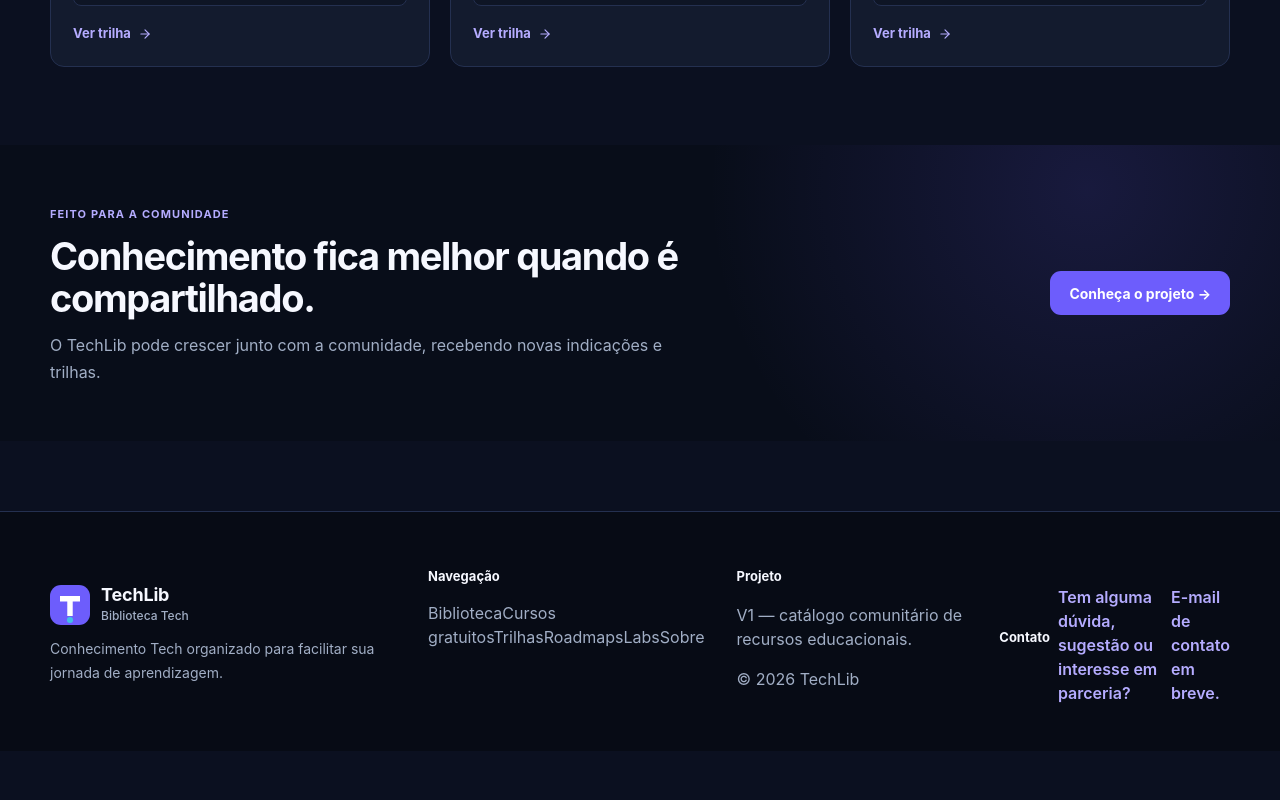
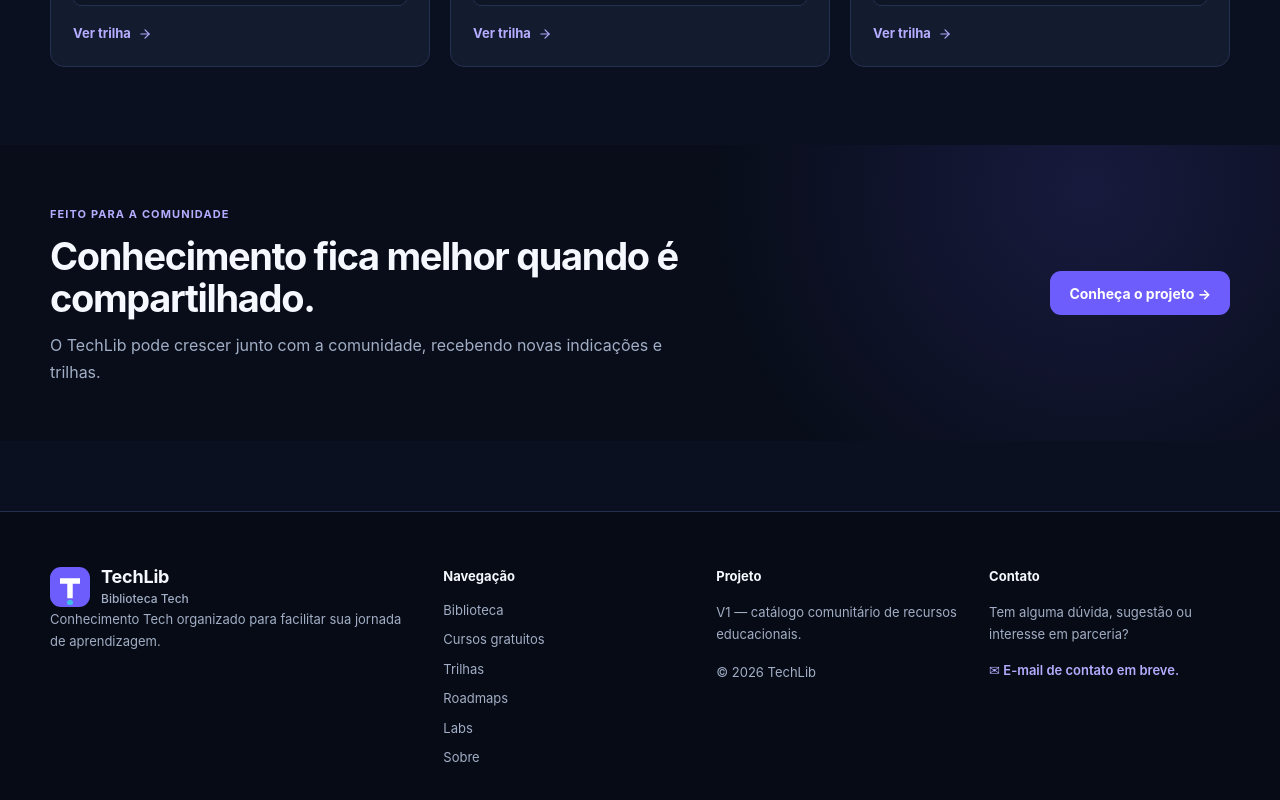
Before and after one commit to yukitelles0-blip/techlib, a React (Vite) app: page / in a window 1280 px wide. Shown: the part 2682-3482 px from the top of the page. Before the commit the page ends 3433 px from the top, so only its background shows below. Built offline with nearby package versions, Linux system fonts and the light colour scheme.

Commit message:
Refactor Footer component content and structure
Updated footer content and formatting for clarity.

```diff
--- a/src/components/Footer.jsx
+++ b/src/components/Footer.jsx
@@ -7,11 +7,10 @@ export default function Footer() {
     <footer className="site-footer">
       <div className="container footer-grid">
 
-        {/* Identidade do TechLib */}
-        <div className="footer-about">
+        {/* IDENTIDADE */}
+        <div className="footer-column">
           <Link className="brand footer-brand" to="/">
             <span className="brand-mark">T</span>
-
             <span>
               <strong>TechLib</strong>
               <small>Biblioteca Tech</small>
@@ -19,15 +18,14 @@ export default function Footer() {
           </Link>
 
           <p className="footer-text">
-            Conhecimento Tech organizado para facilitar
-            sua jornada de aprendizagem.
+            Conhecimento Tech organizado para facilitar sua jornada
+            de aprendizagem.
           </p>
         </div>
 
-        {/* Navegação */}
-        <div className="footer-navigation">
+        {/* NAVEGAÇÃO */}
+        <div className="footer-column">
           <h3>Navegação</h3>
-
           <Link to="/biblioteca">Biblioteca</Link>
           <Link to="/cursos">Cursos gratuitos</Link>
           <Link to="/trilhas">Trilhas</Link>
@@ -36,32 +34,24 @@ export default function Footer() {
           <Link to="/sobre">Sobre</Link>
         </div>
 
-        {/* Informações do projeto */}
-        <div className="footer-project">
+        {/* PROJETO */}
+        <div className="footer-column">
           <h3>Projeto</h3>
-
           <p>
             V1 — catálogo comunitário de recursos educacionais.
           </p>
-
-          <p className="footer-copy">
-            © {new Date().getFullYear()} TechLib
-          </p>
+          <p className="footer-copy">© 2026 TechLib</p>
         </div>
 
-        {/* Contato */}
-        <div className="footer-contact">
+        {/* CONTATO */}
+        <div className="footer-column">
           <h3>Contato</h3>
-
           <p>
-            Tem alguma dúvida, sugestão ou interesse
-            em parceria?
+            Tem alguma dúvida, sugestão ou interesse em parceria?
           </p>
-
-          <span className="footer-contact-status">
-            <span className="footer-contact-dot"></span>
-            E-mail de contato em breve.
-          </span>
+          <p className="footer-contact">
+            ✉ E-mail de contato em breve.
+          </p>
         </div>
 
       </div>
```
